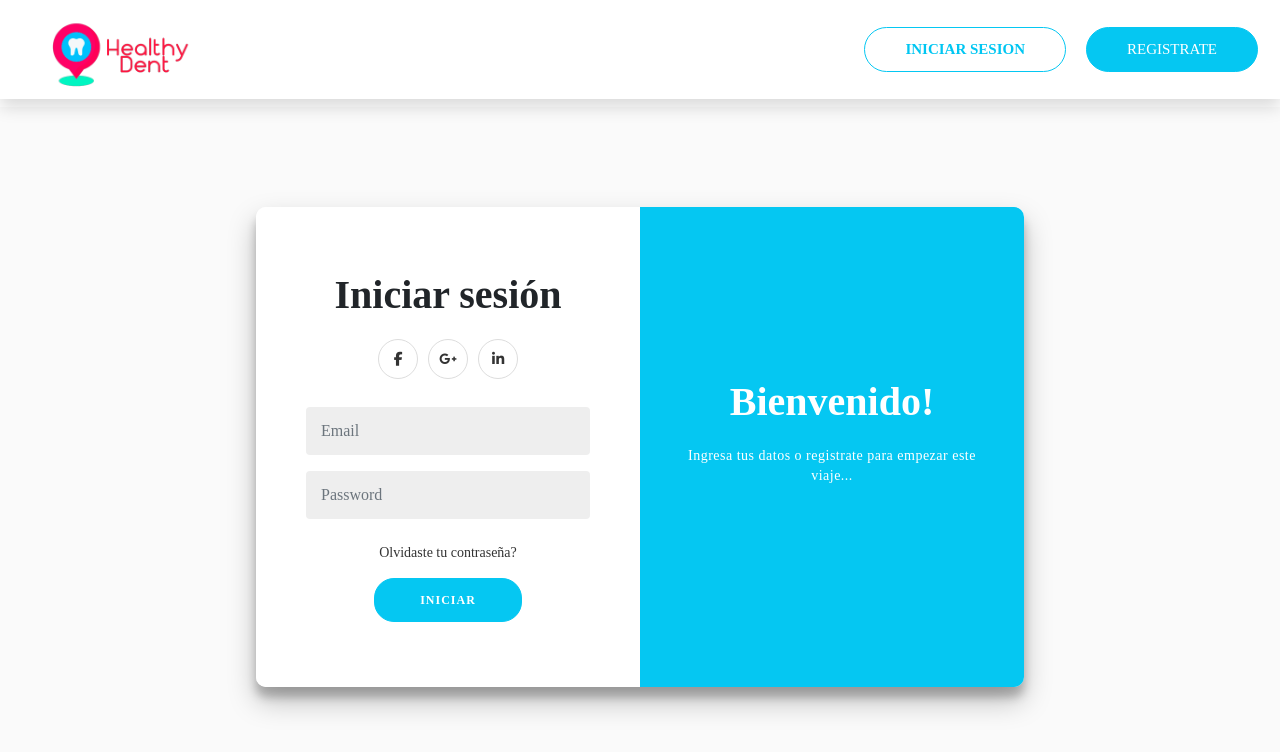
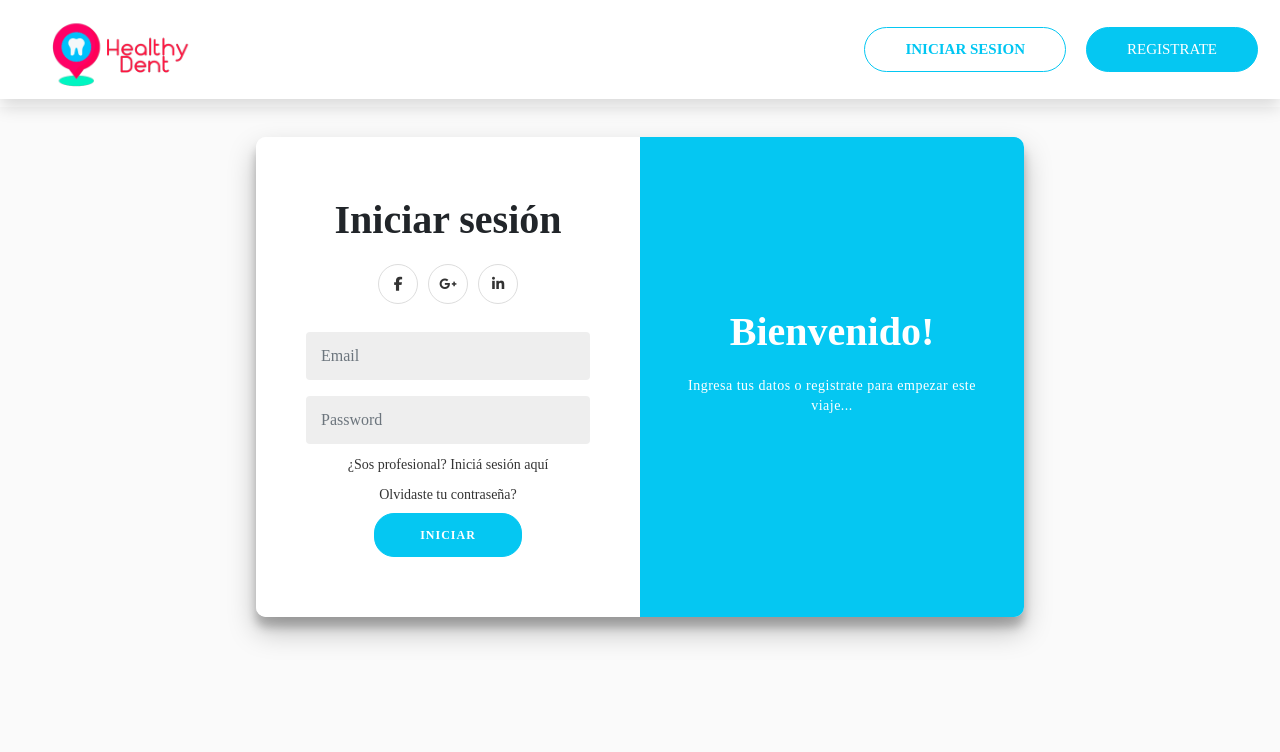
Before and after one commit to AgusRicardo/Healthy_Dent_Front-end, a React (Create React App) app in the folder client/: page /login in a window 1280 px wide. Shown: the top 752 px of the page. Built offline with nearby package versions, Linux system fonts and the light colour scheme; a web font is replaced by a local one.

Commit message:
Quitar acceso al inicio y Crear pantalla loginProf

```diff
--- a/client/src/App.js
+++ b/client/src/App.js
@@ -1,50 +1,58 @@
-import { BrowserRouter, Navigate, Routes, Route, Outlet } from 'react-router-dom'
-import { Home } from './pages/home'
-import { Login } from './pages/login'
-import { Register } from './pages/register'
-import { Search } from './pages/search'
-import { useSelector } from 'react-redux'
-import RegisterProfessional from './pages/registerProfessional'
-import { Perfil } from './pages/perfil'
-import { Turno } from './pages/turno'
-import { MyTurns } from './pages/myTurns'
+import {
+  BrowserRouter,
+  Navigate,
+  Routes,
+  Route,
+  Outlet,
+} from "react-router-dom";
+import { Home } from "./pages/home";
+import { Login } from "./pages/login";
+import { Register } from "./pages/register";
+import { Search } from "./pages/search";
+import { useSelector } from "react-redux";
+import RegisterProfessional from "./pages/registerProfessional";
+import { Perfil } from "./pages/perfil";
+import { Turno } from "./pages/turno";
+import { MyTurns } from "./pages/myTurns";
+import { LoginProfessional } from "./pages/loginProfessional";
 
 const PrivateRoutes = () => {
-  const { isAuth } = useSelector((state) => state.authh)
+  const { isAuth } = useSelector((state) => state.authh);
 
-  return <>{isAuth ? <Outlet/> : <Navigate to='/login' />}</>
-}
+  return <>{isAuth ? <Outlet /> : <Navigate to="/login" />}</>;
+};
 
 const RestrictedRoutes = () => {
-  const { isAuth } = useSelector((state) => state.authh)
+  const { isAuth } = useSelector((state) => state.authh);
 
-  return <>{!isAuth ? <Outlet/> : <Navigate to='/search' />}</>
-}
-
+  return <>{!isAuth ? <Outlet /> : <Navigate to="/search" />}</>;
+};
 
 const App = () => {
   return (
     <BrowserRouter>
       <Routes>
-          <Route path='/' element={<Home/>} />
-          <Route path='/*' element={<Home/>} />
+        <Route path="/" element={<Home />} />
+        <Route path="/*" element={<Home />} />
 
-
-        <Route element={<RestrictedRoutes/>}>
-          <Route path='/register' element={<Register/>} />
-          <Route path='/login' element={<Login/>} />
+        <Route element={<RestrictedRoutes />}>
+          <Route path="/register" element={<Register />} />
+          <Route path="/login" element={<Login />} />
+          <Route path="/loginProfessional" element={<LoginProfessional />} />
         </Route>
 
-
-          <Route element={<PrivateRoutes/>}>
-            <Route path='/search' element={<Search/>} />
-            <Route path='/profile' element={<Perfil/>} />
-            <Route path='/turn' element={<Turno/>} />
-            <Route path='/list/turn' element={<MyTurns/>} />
-            <Route path='/register/professional' element={<RegisterProfessional/>} />
-          </Route>
+        <Route element={<PrivateRoutes />}>
+          <Route path="/search" element={<Search />} />
+          <Route path="/profile" element={<Perfil />} />
+          <Route path="/turn" element={<Turno />} />
+          <Route path="/list/turn" element={<MyTurns />} />
+          <Route
+            path="/register/professional"
+            element={<RegisterProfessional />}
+          />
+        </Route>
       </Routes>
     </BrowserRouter>
-  )
-}
-export default App
+  );
+};
+export default App;
--- a/client/src/api/auth.js
+++ b/client/src/api/auth.js
@@ -2,8 +2,8 @@ import axios from 'axios'
 axios.defaults.withCredentials = true
 
 
-//export const url = 'http://localhost:4000';
-export const url = 'https://healthy-dent-back-end.fly.dev';
+export const url = 'http://localhost:4000';
+//export const url = 'https://healthy-dent-back-end.fly.dev';
 
 
 
--- a/client/src/pages/login.js
+++ b/client/src/pages/login.js
@@ -1,47 +1,45 @@
-import { React, useState } from 'react'
-import { onLogin } from '../api/auth'
-import Layout from '../components/Layout'
-import { useDispatch } from 'react-redux'
-import { authenticateUser } from '../redux/slices/authSlice'
-import { addItem } from '../redux/slices/userSlice'
-import { Loading } from '../components/Loading'
-import '../styles/login.css'
-
-
+import { React, useState } from "react";
+import { onLogin } from "../api/auth";
+import Layout from "../components/Layout";
+import { useDispatch } from "react-redux";
+import { authenticateUser } from "../redux/slices/authSlice";
+import { addItem } from "../redux/slices/userSlice";
+import { Loading } from "../components/Loading";
+import "../styles/login.css";
+import { NavLink } from "react-router-dom";
 
 export const Login = () => {
   const [values, setValues] = useState({
     email_user: "",
     password: "",
-  })
-  const [error, setError] = useState(false)
+  });
+  const [error, setError] = useState(false);
   const [isLoading, setIsLoading] = useState(false);
 
+  const onChange = (e) => {
+    setValues({ ...values, [e.target.name]: e.target.value });
+  };
 
-  const onChange = (e) => {
-    setValues({ ...values, [e.target.name]: e.target.value })
-  }
-
-  const dispatch = useDispatch()
+  const dispatch = useDispatch();
   const onSubmit = async (e) => {
-    e.preventDefault()
+    e.preventDefault();
 
     try {
-      const {data} = await onLogin(values)
+      const { data } = await onLogin(values);
       setIsLoading(true);
-      dispatch(authenticateUser())
-      dispatch(addItem(data.payload))
-      localStorage.setItem('isAuth', 'true')
-      localStorage.setItem('name', `${data.payload.name}`)
-      localStorage.setItem('last_name', `${data.payload.last_name}`)
+      dispatch(authenticateUser());
+      dispatch(addItem(data.payload));
+      localStorage.setItem("isAuth", "true");
+      localStorage.setItem("name", `${data.payload.name}`);
+      localStorage.setItem("last_name", `${data.payload.last_name}`);
     } catch (error) {
       setError(error.response.data.errors[0].msg);
     }
-  }
+  };
   if (isLoading) {
     return (
       <Layout>
-        <Loading/>
+        <Loading />
       </Layout>
     );
   }
@@ -49,22 +47,32 @@ export const Login = () => {
     <Layout>
       <div className="container-login container" id="container">
         <div className="form-container sign-in-container">
-          <form onSubmit={(e) => onSubmit(e)} className="form_login" autocomplete="off">
-            <h1 className='h1_login'>Iniciar sesión</h1>
+          <form
+            onSubmit={(e) => onSubmit(e)}
+            className="form_login"
+            autocomplete="off"
+          >
+            <h1 className="h1_login">Iniciar sesión</h1>
             <div className="social-container">
-              <a className="social a_icon"><i className="fab fa-facebook-f"></i></a>
-              <a className="social a_icon"><i className="fab fa-google-plus-g"></i></a>
-              <a className="social a_icon"><i className="fab fa-linkedin-in"></i></a>
+              <a className="social a_icon">
+                <i className="fab fa-facebook-f"></i>
+              </a>
+              <a className="social a_icon">
+                <i className="fab fa-google-plus-g"></i>
+              </a>
+              <a className="social a_icon">
+                <i className="fab fa-linkedin-in"></i>
+              </a>
             </div>
             <input
               type="email"
               placeholder="Email"
               onChange={(e) => onChange(e)}
               value={values.email_user}
-            className='form-control input_login'
-            id='email_user'
-            name='email_user'
-            autoComplete='off'
+              className="form-control input_login"
+              id="email_user"
+              name="email_user"
+              autoComplete="off"
               required
             />
             <input
@@ -72,28 +80,39 @@ export const Login = () => {
               placeholder="Password"
               onChange={(e) => onChange(e)}
               value={values.password}
-            className='form-control input_login'
-            id='password'
-            name='password'
-            autoComplete='off'
+              className="form-control input_login"
+              id="password"
+              name="password"
+              autoComplete="off"
               required
             />
-            {
-                error && <div className="alert alert-danger" role="alert" style={{ color: 'red', margin: '8px 0', fontSize: '16px' }}>{error}</div>
-            }
-            <a className='a_icon'>Olvidaste tu contraseña?</a>
-            <button className='button_signIn'>Iniciar</button>
+            {error && (
+              <div
+                className="alert alert-danger"
+                role="alert"
+                style={{ color: "red", margin: "8px 0", fontSize: "16px" }}
+              >
+                {error}
+              </div>
+            )}
+            <NavLink to="/loginProfessional" className="loginProfessional">
+              <a className="a_icon">¿Sos profesional? Iniciá sesión aquí</a>
+            </NavLink>
+            <a className="a_icon">Olvidaste tu contraseña?</a>
+            <button className="button_signIn">Iniciar</button>
           </form>
         </div>
         <div className="overlay-container">
           <div className="overlay">
             <div className="overlay-panel overlay-right">
-              <h1 className='h1_login'>Bienvenido!</h1>
-              <p className='p_login_text'>Ingresa tus datos o registrate para empezar este viaje...</p>
+              <h1 className="h1_login">Bienvenido!</h1>
+              <p className="p_login_text">
+                Ingresa tus datos o registrate para empezar este viaje...
+              </p>
             </div>
           </div>
         </div>
       </div>
     </Layout>
-  )
-}
+  );
+};
--- /dev/null
+++ b/client/src/pages/loginProfessional.js
@@ -0,0 +1,10 @@
+import React from "react";
+import Layout from "../components/Layout";
+
+export const LoginProfessional = () => {
+  return (
+    <Layout>
+      <div>TIENEN QUE DESARROLLARLO AJJAJAJAJA XD</div>
+    </Layout>
+  );
+};
--- a/client/src/styles/login.css
+++ b/client/src/styles/login.css
@@ -15,7 +15,12 @@
   color: #333;
   font-size: 14px;
   text-decoration: none;
-  margin: 15px 0;
+  margin: 8px 0;
+  cursor: pointer;
+}
+
+.a_icon:hover {
+  text-decoration: underline;
 }
 
 .button_signIn {
@@ -72,9 +77,11 @@
   width: 768px;
   max-width: 100%;
   min-height: 480px;
-  margin-top: 100px;
+  margin-top: 30px;
+  margin-bottom: 30px;
   display: flex !important;
   justify-content: center !important;
+  align-items: center !important;
 }
 
 .form-container {
@@ -201,3 +208,7 @@
   height: 40px;
   width: 40px;
 }
+
+.loginProfessional {
+  text-decoration: none;
+}
```
Also changed, not shown: client/src/components/Navbar.js (+22 -11 lines). Lines whose indentation alone changed are shown as unchanged.
